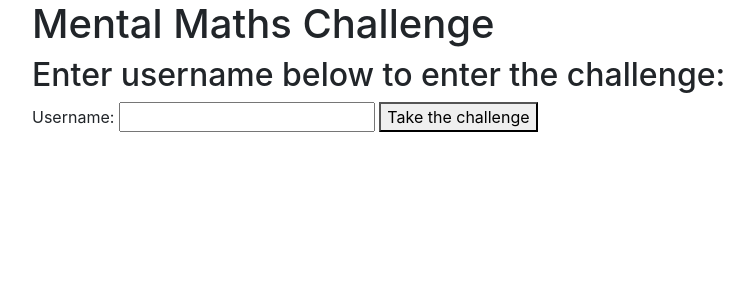
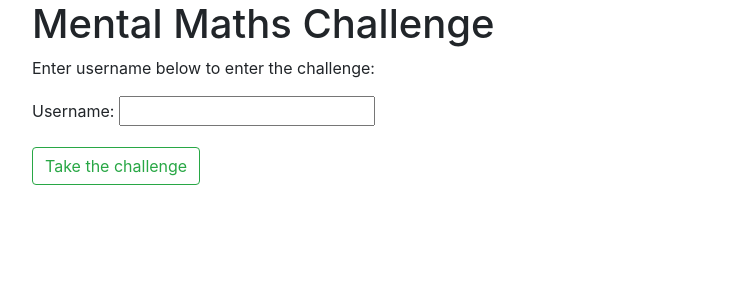
Before and after one commit to harryphelps2/practical-python-project, a Flask app: page / in a window 1280 px wide. Shown: the top 300 px of the page, without its empty margins (53-807 px from the left). Run offline with Flask 2, Linux system fonts and the light colour scheme; some libraries are stand-ins or nearby versions.

Commit message:
Style for index.html landing page

```diff
--- a/data/users.txt
+++ b/data/users.txt
@@ -1,5 +1,5 @@
 {
-    "Harry": "3",
+    "Harry": 0,
     "ben": "0",
     "bobbo": "3",
     "bobstar": "3",
--- a/templates/index.html
+++ b/templates/index.html
@@ -1,13 +1,23 @@
 {% extends 'base.html' %} {% block content %}
-    <div>
-        <h1>Mental Maths Challenge</h1>
+    <div class="row">
+        <div class="col-md-auto">
+            <h1>Mental Maths Challenge</h1>
+        </div>
+    </div>
+    <div class="row">
+        <div class="col-md-auto">
+            <p class="username">Enter username below to enter the challenge:</p>
+        </div>
+    </div>
+    <div class="row">
+        <div class="col-md-auto">
+            <form method="POST">
+                <label for="username">Username:</label>
+                <input type="text" id="username" name="username">
+            </form>
+        </div>
     </div>
     <div>
-        <h2>Enter username below to enter the challenge:</h2>
-        <form method="POST">
-            <label for="username">Username:</label>
-            <input type="text" id="username" name="username">
-            <button>Take the challenge</button>
-        </form>
+        <button type="button" class="btn btn-outline-success">Take the challenge</button>
     </div>
 {% endblock %}
```
